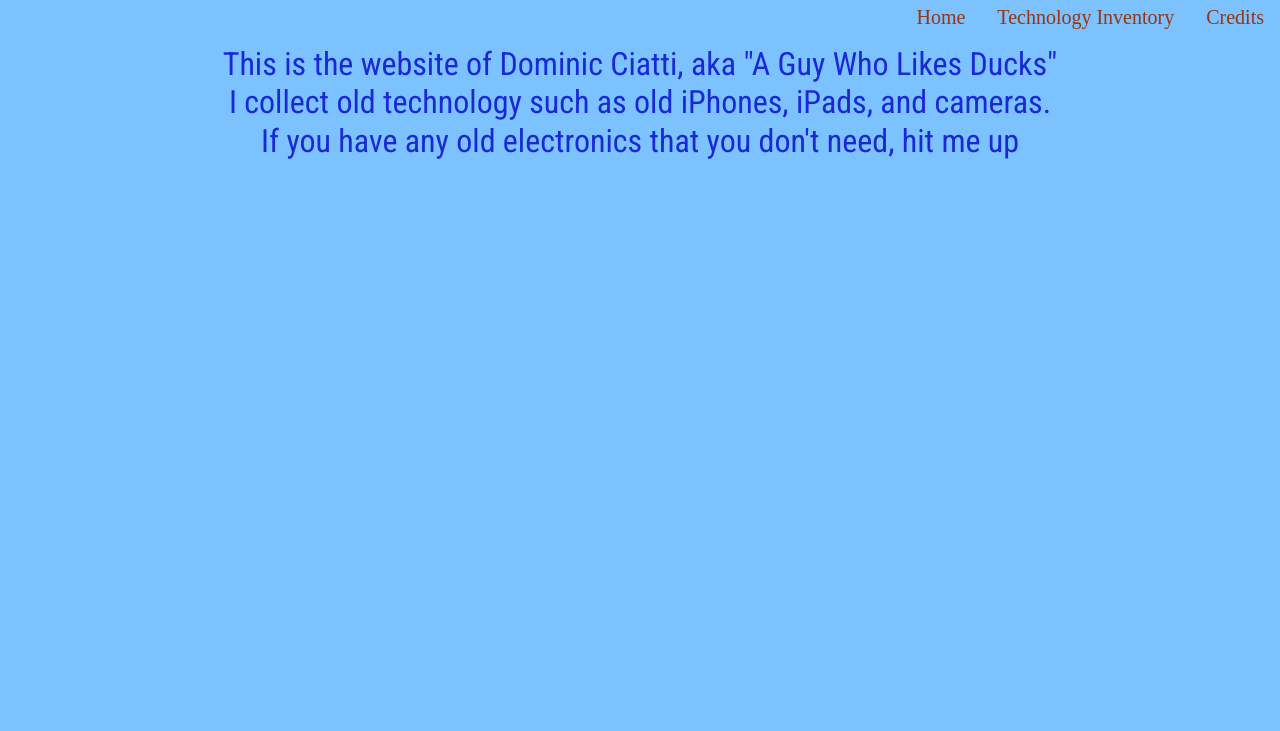
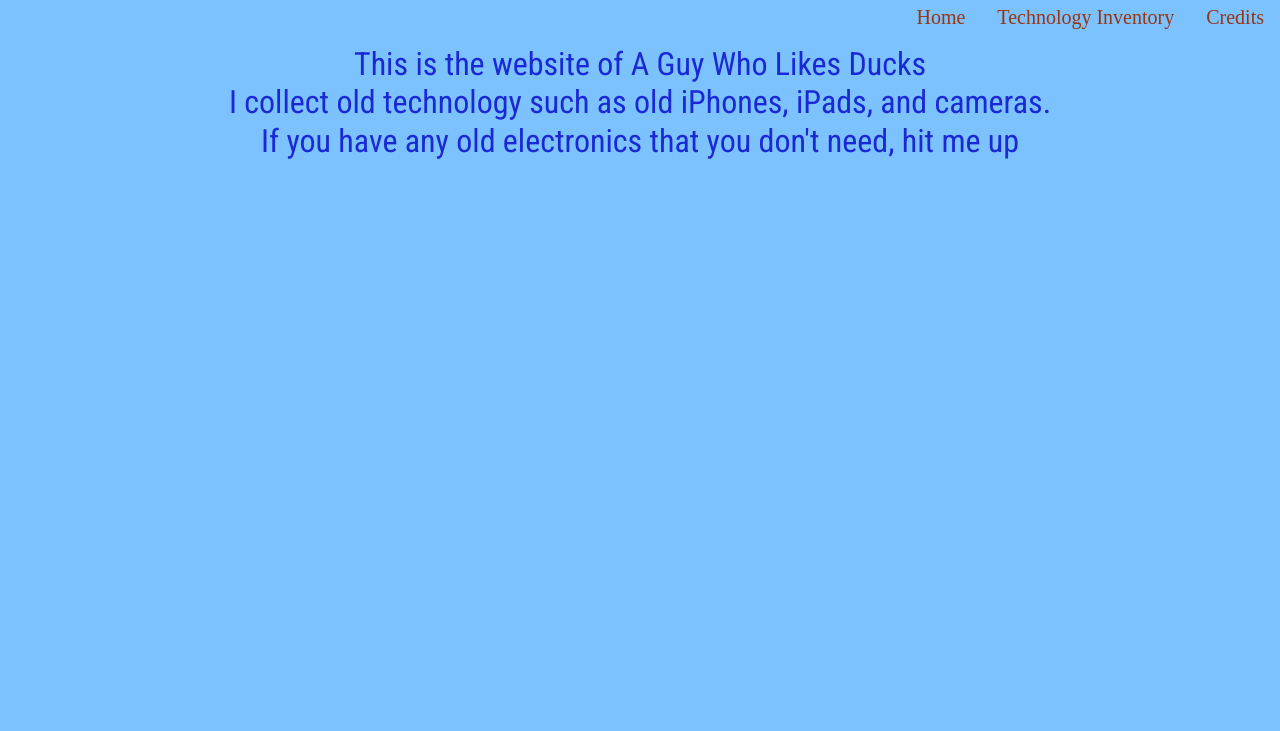
Before and after one commit to noahrider/electroduck, a plain HTML site: page index.html in a window 1280 px wide. Shown: the part 69-800 px from the top of the page. Drawn offline with nearby package versions, Linux system fonts and the light colour scheme; a web font is replaced by a local one.

Commit message:
Update index.html

```diff
--- a/index.html
+++ b/index.html
@@ -28,7 +28,7 @@
             </li>
           </ul>
 
-          <h2>This is the website of Dominic Ciatti, aka "A Guy Who Likes Ducks"
+          <h2>This is the website of A Guy Who Likes Ducks
             <br>
             I collect old technology such as old iPhones, iPads, and cameras.
             <br>
```
